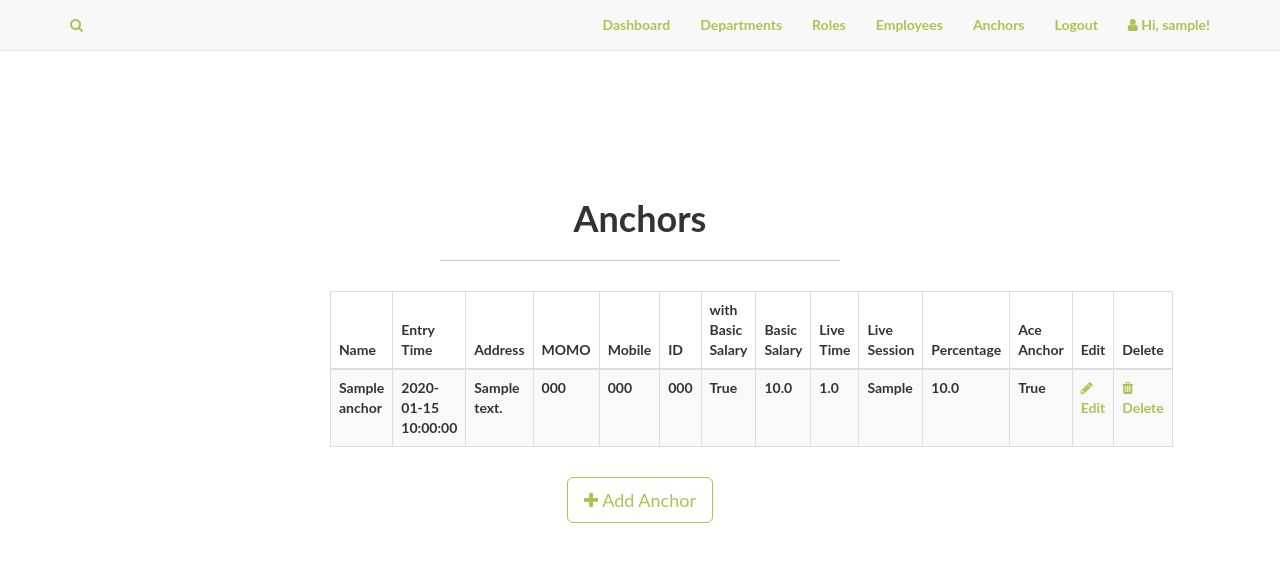
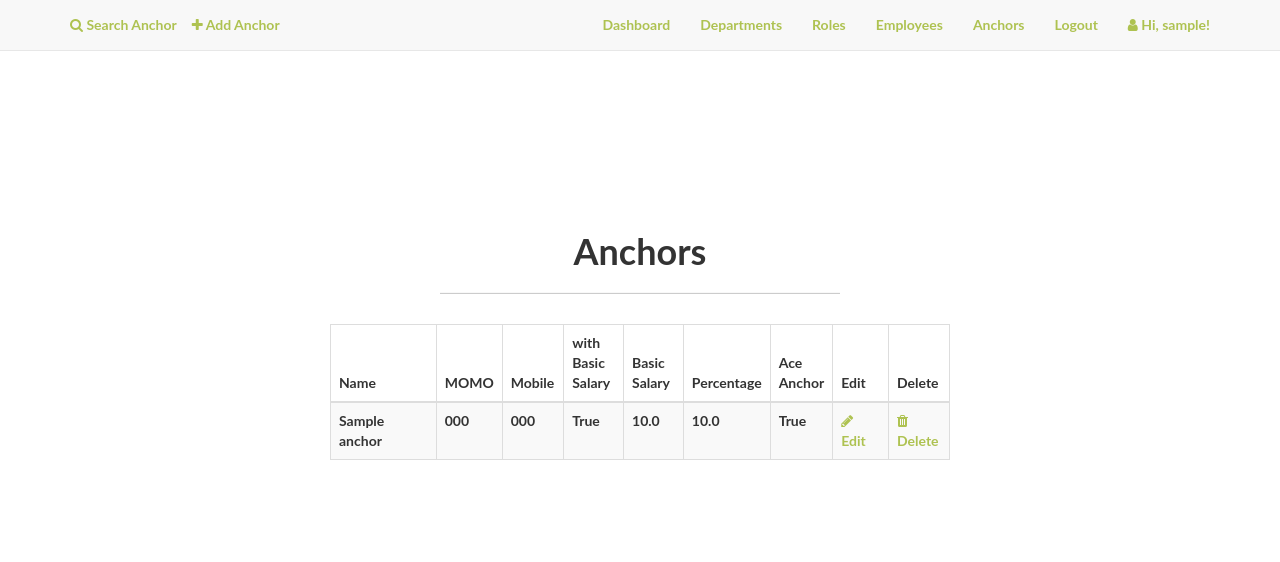
Before and after one commit to nayamama/hr_project, a Flask app: page /admin/anchors in a window 1280 px wide. Shown: the top 562 px of the page. Run offline with Flask 2, Linux system fonts and the light colour scheme; a user stored in the database is signed in; tables that the repository leaves empty hold one stand-in row (values such as "Sample post"); parts of the project's set-up code (start-up, migrations or seed data) failed here and were passed over; some libraries are stand-ins or nearby versions.

Commit message:
modify base and anchors templates to adjust add_anchor position, remove some attributes of anchor from anchors.

```diff
--- a/app/templates/admin/anchors/anchors.html
+++ b/app/templates/admin/anchors/anchors.html
@@ -16,35 +16,35 @@
             <table class="table table-striped table-bordered">
               <thead>
                 <tr>
-                  <th width="5%"> Name </th>
-                  <th width="5%"> Entry Time </th>
-                  <th width="10%"> Address </th>
+                  <th width="20%"> Name </th>
+                  <!--<th width="5%"> Entry Time </th>
+                  <th width="10%"> Address </th>-->
                   <th width="10%"> MOMO </th>
                   <th width="10%"> Mobile </th>
-                  <th width="20%"> ID </th>
-                  <th width="5%"> with Basic Salary</th>
-                  <th width="5%"> Basic Salary </th>
-                  <th width="5%"> Live Time </th>
-                  <th width="5%"> Live Session </th>
-                  <th width="5%"> Percentage </th>
-									<th width="5%"> Ace Anchor </th>
-									<th width="5%"> Edit </th>
-                  <th width="5%"> Delete </th>
+                  <!--<th width="20%"> ID </th>-->
+                  <th width="10%"> with Basic Salary</th>
+                  <th width="10%"> Basic Salary </th>
+                  <!--<th width="5%"> Live Time </th>
+                  <th width="5%"> Live Session </th>-->
+                  <th width="10%"> Percentage </th>
+									<th width="10%"> Ace Anchor </th>
+									<th width="10%"> Edit </th>
+                  <th width="10%"> Delete </th>
                 </tr>
               </thead>
               <tbody>
               {% for anchor in anchors %}
                 <tr>
                   <td> {{ anchor.name }} </td>
-                  <td> {{ anchor.entry_time }} </td>
-                  <td> {{ anchor.address }} </td>
+                  <!--<td> {{ anchor.entry_time }} </td>
+                  <td> {{ anchor.address }} </td>-->
                   <td> {{ anchor.momo_number }} </td>
                   <td> {{ anchor.mobile_number }} </td>
-                  <td> {{ anchor.id_number }} </td>
+                  <!--<td> {{ anchor.id_number }} </td>-->
 									<td> {{ anchor.basic_salary_or_not }} </td>
 									<td> {{ anchor.basic_salary }} </td>
-                  <td> {{ anchor.live_time }} </td>
-                  <td> {{ anchor.live_session }} </td>
+                  <!--<td> {{ anchor.live_time }} </td>
+                  <td> {{ anchor.live_session }} </td>-->
 									<td> {{ anchor.percentage }} </td>
 									<td> {{ anchor.ace_anchor_or_not }} </td>
                   <td>
@@ -68,10 +68,10 @@
             <h3> No anchors have been added. </h3>
             <hr class="intro-divider">
         {% endif %}
-          <a href="{{ url_for('admin.add_anchor') }}" class="btn btn-default btn-lg">
+          <!--<a href="{{ url_for('admin.add_anchor') }}" class="btn btn-default btn-lg">
             <i class="fa fa-plus"></i>
             Add Anchor
-          </a>
+          </a>-->
         </div>
       </div>
     </div>
--- a/app/templates/base.html
+++ b/app/templates/base.html
@@ -18,11 +18,18 @@
                   <span class="icon-bar"></span>
               </button>
               <!--<a class="navbar-brand topnav" href="{{ url_for('home.homepage') }}">Qi's Small Project</a>-->
-              <a class="navbar-brand topnav" href="{{ url_for('admin.search') }}"><i class="fa fa-search"></i></a>
+              <a class="navbar-brand topnav" href="{{ url_for('admin.search') }}">
+                <i class="fa fa-search"></i>
+                Search Anchor
+                </a>
               <!--<div class="navbar-brand topnav">
                 <i class="glyphicon glyphicon-search"></i>
                 <input type="text" class="form-control" placeholder="Search" />
               </div>-->
+              <a class="navbar-brand topnav" href="{{ url_for('admin.add_anchor') }}">
+                <i class="fa fa-plus"></i>
+                Add Anchor
+              </a>
           </div>
           <div class="collapse navbar-collapse" id="bs-example-navbar-collapse-1">
               <ul class="nav navbar-nav navbar-right">
```
